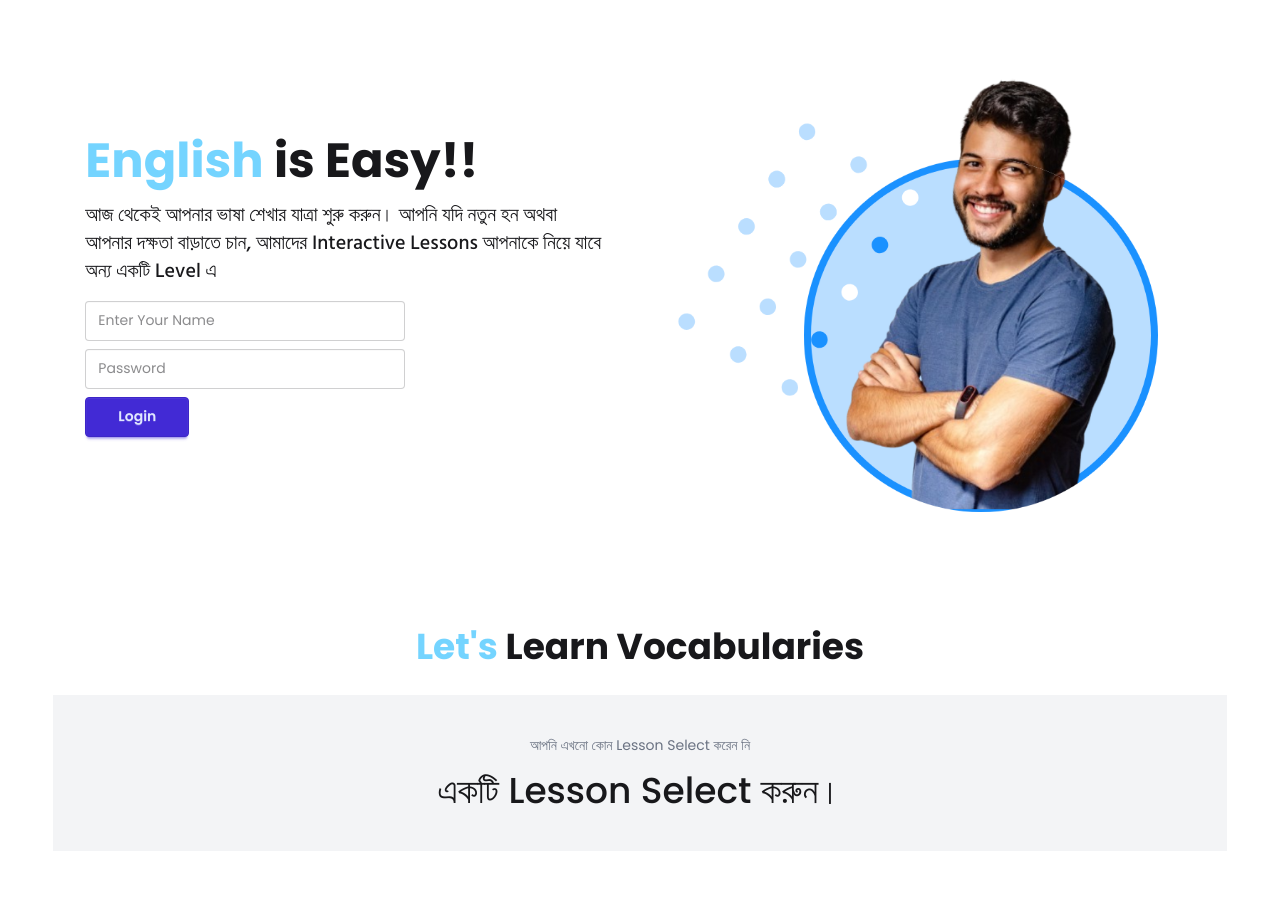
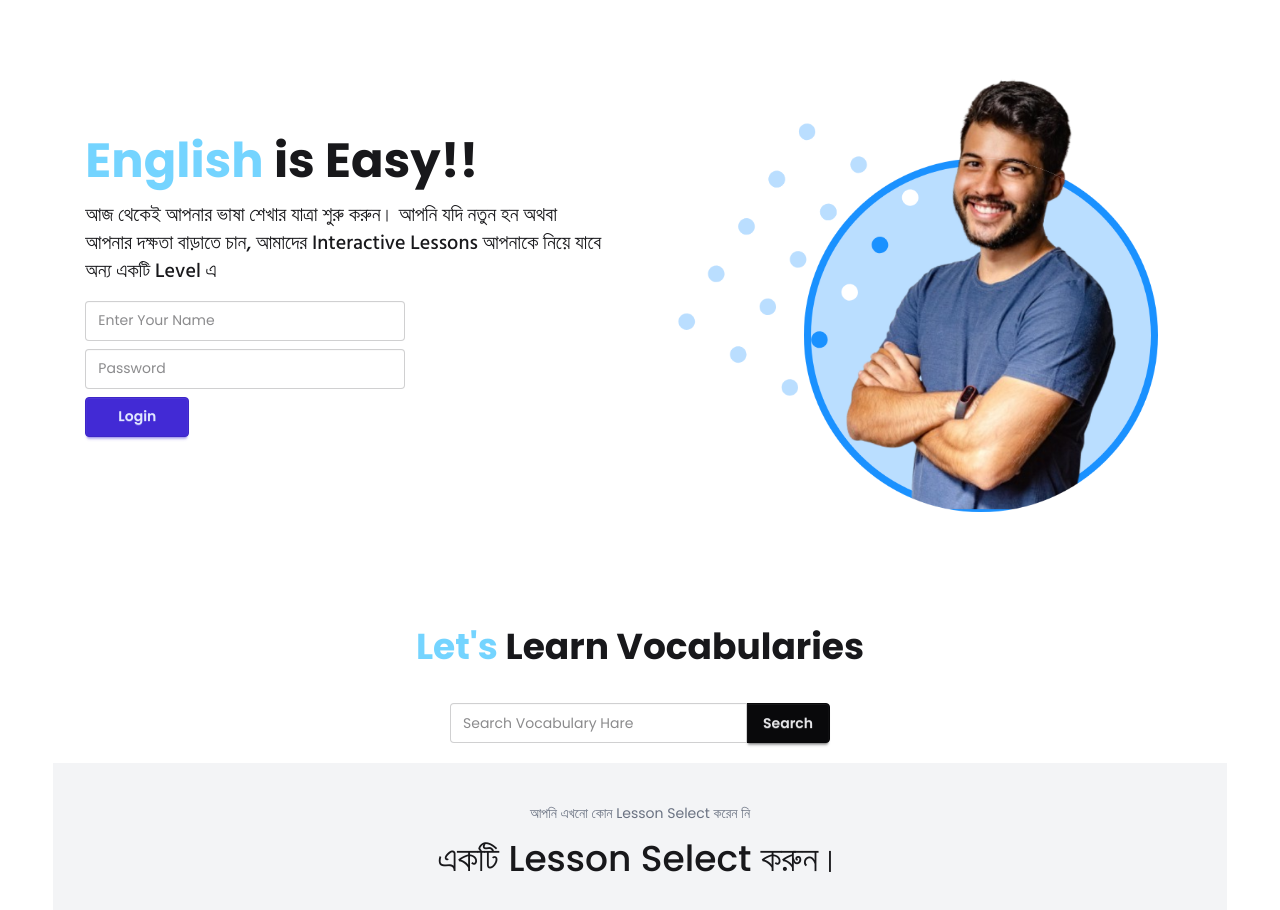
Before and after one commit to isaniul111/English-janala, a plain HTML site: page index.html in a window 1280 px wide. Shown: the part 78-988 px from the top of the page. Before the commit the page ends 949 px from the top, so only its background shows below. Drawn offline with nearby package versions, Linux system fonts and the light colour scheme; no server answers; a web font is replaced by a local one.

Commit message:
finished

```diff
--- a/index.html
+++ b/index.html
@@ -97,6 +97,17 @@
     <section id="spinner" class="flex justify-center my-8 hidden">
       <span class="loading loading-bars loading-xl"></span>
     </section>
+    <section class="my-5">
+      <div class="join flex justify-center">
+        <div>
+          <label class="input validator join-item">
+            <input id="search-input" type="text" placeholder="Search Vocabulary Hare" required />
+          </label>
+          <!-- <div class="validator-hint hidden">Enter valid email address</div> -->
+        </div>
+        <button id="search-btn" class="btn btn-neutral join-item">Search</button>
+      </div>
+    </section>
     <section id="word-container" class="bg-gray-100 p-10 w-11/12 mx-auto mb-5 grid grid-cols-3 gap-2">
       <div class="col-span-3 mx-auto px-6 space-y-4 text-center">
         <h3 class="text-sm text-gray-500">আপনি এখনো কোন Lesson Select করেন নি</h3>
@@ -106,9 +117,7 @@
     <section>
       <!-- <button class="btn" onclick="my_modal.showModal()">open modal</button> -->
       <dialog id="my_modal" class="modal modal-bottom sm:modal-middle">
-        <div id="modal-container" class="modal-box space-y-3">
-
-        </div>
+        <div id="modal-container" class="modal-box space-y-3"></div>
       </dialog>
     </section>
     <script src="./script/index.js"></script>
```
Also changed, not shown: script/index.js (+15 -0 lines).
